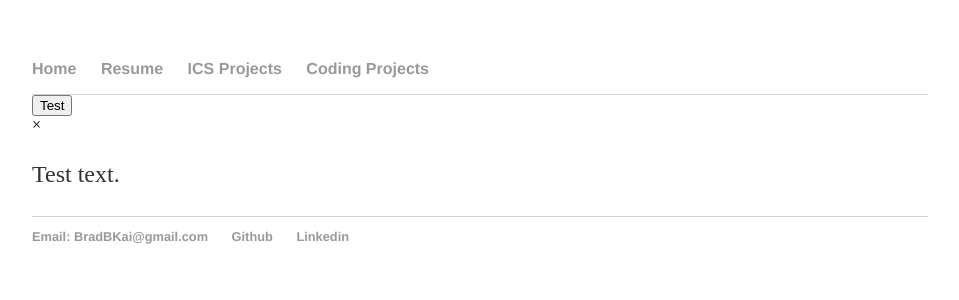
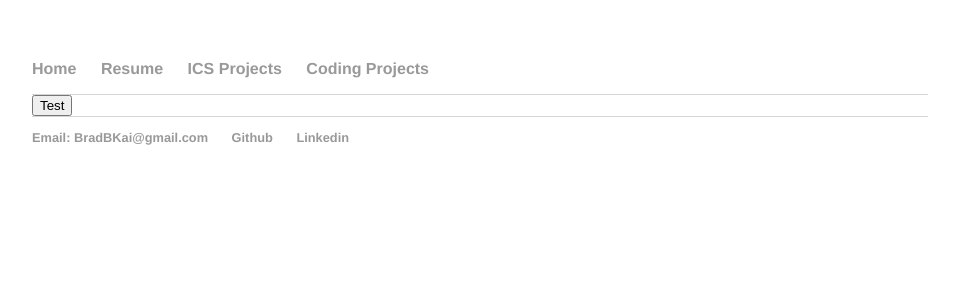
Before and after one commit to BradBKai/BradBKai.github.io, a Jekyll site: the page built from projects/index.html, in a window 1280 px wide. Shown: the top 300 px of the page, without its empty margins (160-1119 px from the left). Built offline with Jekyll 4.4.1, drawn with Linux system fonts in a browser that asks for light colours.

Commit message:
Update main.css

```diff
--- a/css/main.css
+++ b/css/main.css
@@ -44,6 +44,22 @@ h1 {
     font-family:'Helvetica', 'Arial', 'Sans-Serif';
 }
 
+/* Modal for Coding Projects */
+.modal {
+    display: none; /* Hidden as default */
+    position: fixed;
+    width: 100%;
+    height: 100%;
+    top: 0;
+    visibility: hidden;
+}
+
+.reveal-modal {
+    position: relative;
+    margin: 0 auto;
+    top: 25%;
+}
+
 p {
     font-size: 1.5em;
     line-height: 1.4em;
```
